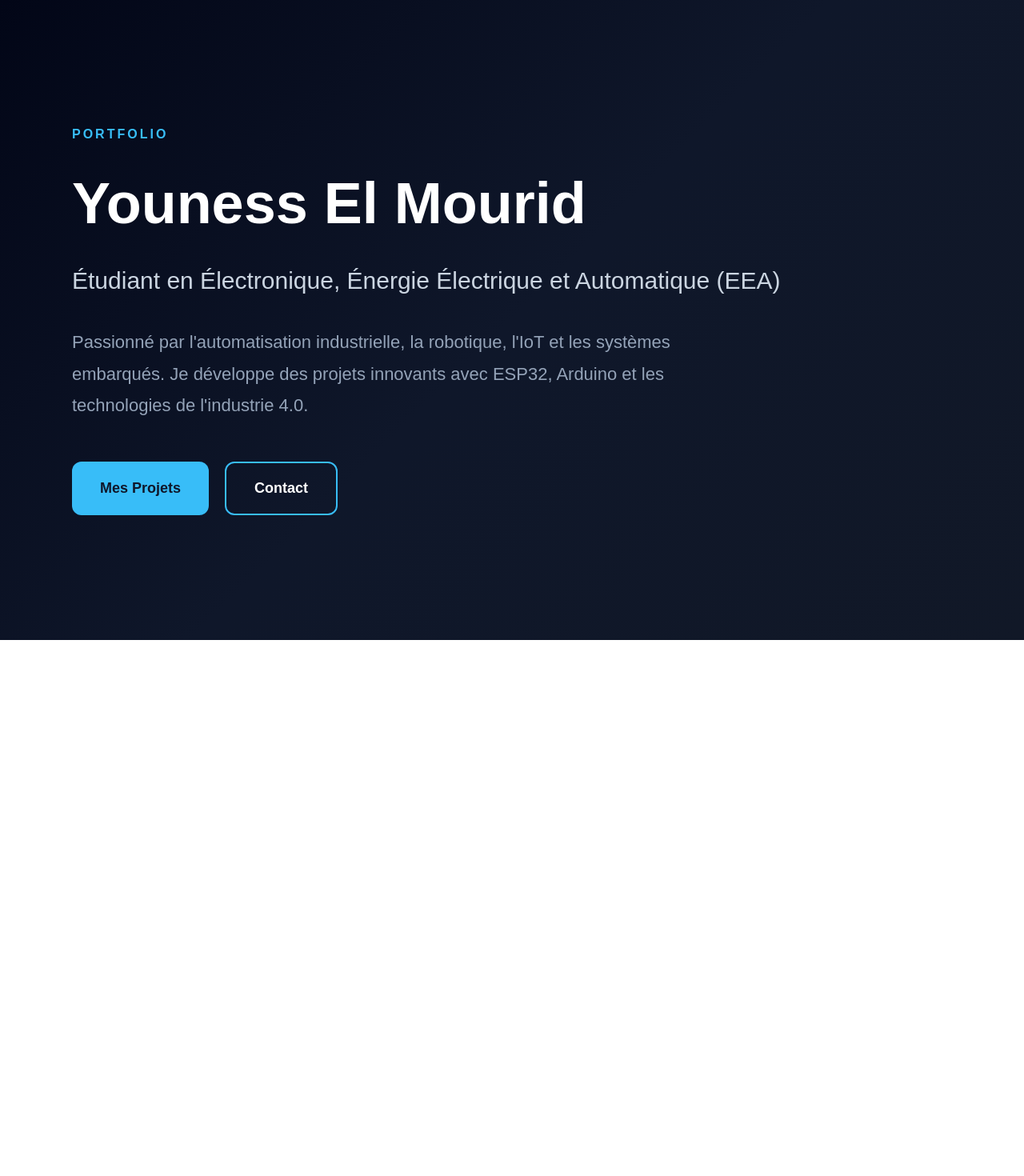
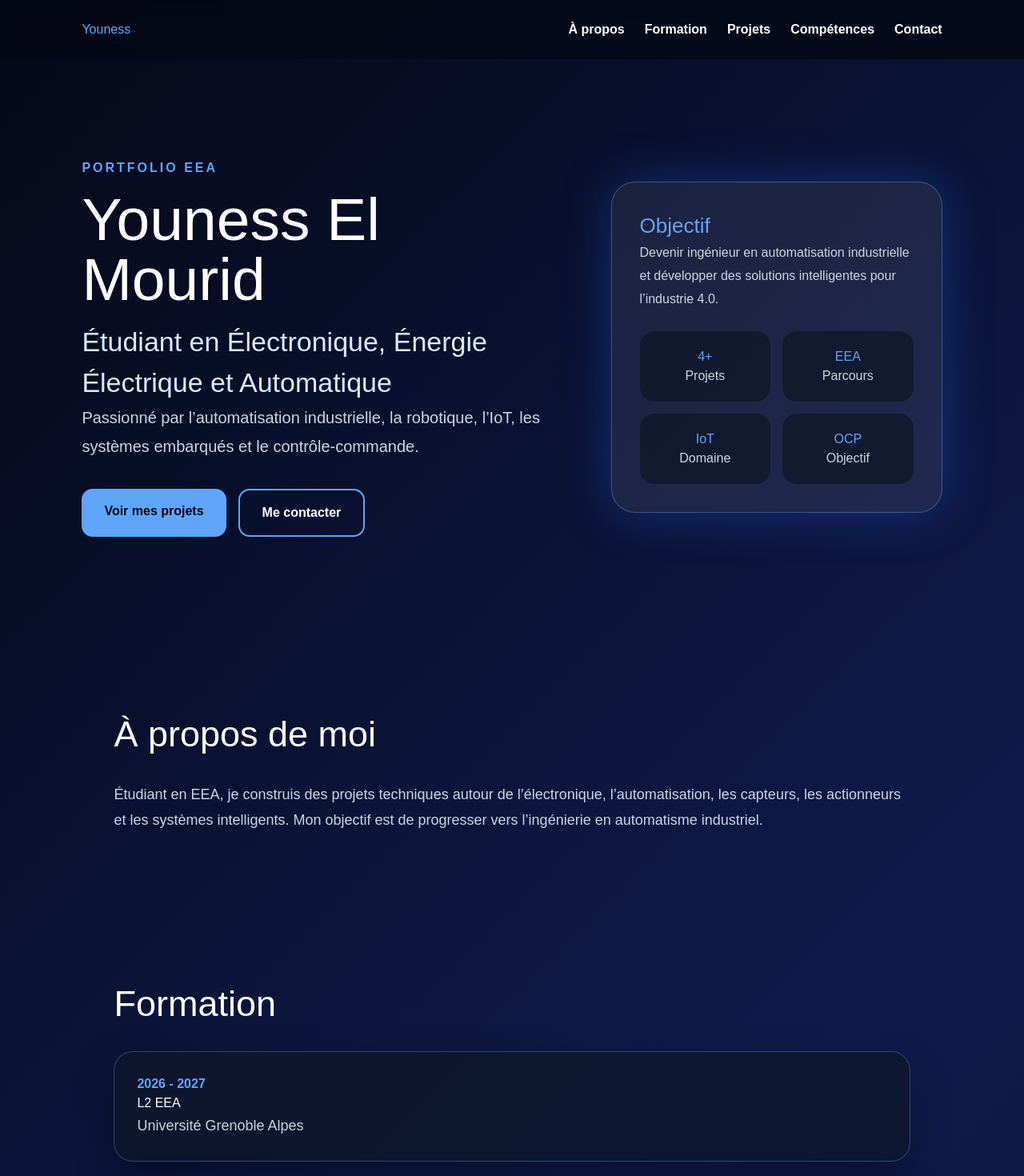
Before and after one commit to Y00NSS/portfolio-youness, a Next.js app: page / in a window 1280 px wide. Shown: the top 1470 px of the page at 80% size. Before the commit the page ends 800 px from the top, so only its background shows below. Built offline with nearby package versions, Linux system fonts and the light colour scheme.

Commit message:
Create full portfolio

```diff
--- a/app/page.tsx
+++ b/app/page.tsx
@@ -1,111 +1,129 @@
 export default function Home() {
+  const skills = ["C", "Arduino", "ESP32", "IoT", "MATLAB", "KiCad", "GitHub", "Linux", "HTML", "CSS", "JavaScript", "Automatisation"];
+
+  const projects = [
+    ["Pilulier intelligent connecté", "ESP32, RTC, LCD, moteur pas à pas, buzzer, LED et application mobile."],
+    ["Robot suiveur de ligne", "Robot avec capteurs infrarouges, moteurs et logique de contrôle."],
+    ["Arrosage automatique", "Arduino, capteur d’humidité et pompe automatique."],
+    ["Tri automatisé", "Convoyeur, capteurs, bras robotique et automatisation industrielle."],
+  ];
+
   return (
-    <main
-      style={{
-        minHeight: "100vh",
-        background:
-          "linear-gradient(135deg, #020617, #0f172a, #111827)",
-        color: "white",
-        fontFamily: "Arial, sans-serif",
-        padding: "40px",
-      }}
-    >
-      <section
-        style={{
-          maxWidth: "1100px",
-          margin: "0 auto",
-          display: "flex",
-          flexDirection: "column",
-          justifyContent: "center",
-          minHeight: "90vh",
-        }}
-      >
-        <p
-          style={{
-            color: "#38bdf8",
-            fontWeight: "bold",
-            letterSpacing: "3px",
-            marginBottom: "20px",
-          }}
-        >
-          PORTFOLIO
-        </p>
+    <main style={{ background: "linear-gradient(135deg,#050816,#0f1b4d,#06111f)", color: "white", minHeight: "100vh", fontFamily: "Arial, sans-serif" }}>
+      <nav style={{ display: "flex", justifyContent: "space-between", padding: "25px 8%", position: "sticky", top: 0, background: "rgba(5,8,22,.8)", backdropFilter: "blur(12px)", zIndex: 10 }}>
+        <h2 style={{ color: "#60a5fa" }}>Youness</h2>
+        <div style={{ display: "flex", gap: "25px" }}>
+          {["À propos", "Formation", "Projets", "Compétences", "Contact"].map((x) => (
+            <a key={x} href={"#" + x.toLowerCase().replace("à ", "").replace("é", "e")} style={{ color: "white", textDecoration: "none", fontWeight: "bold" }}>{x}</a>
+          ))}
+        </div>
+      </nav>
 
-        <h1
-          style={{
-            fontSize: "72px",
-            margin: 0,
-            fontWeight: "bold",
-          }}
-        >
-          Youness El Mourid
-        </h1>
+      <section style={{ minHeight: "90vh", display: "grid", gridTemplateColumns: "1.2fr .8fr", alignItems: "center", gap: "40px", padding: "60px 8%" }}>
+        <div>
+          <p style={{ color: "#60a5fa", fontWeight: "bold", letterSpacing: "3px" }}>PORTFOLIO EEA</p>
+          <h1 style={{ fontSize: "75px", margin: "15px 0", lineHeight: 1 }}>Youness El Mourid</h1>
+          <h2 style={{ fontSize: "34px", color: "#dbeafe", maxWidth: "900px" }}>
+            Étudiant en Électronique, Énergie Électrique et Automatique
+          </h2>
+          <p style={{ fontSize: "20px", color: "#cbd5e1", lineHeight: 1.8, maxWidth: "750px" }}>
+            Passionné par l’automatisation industrielle, la robotique, l’IoT, les systèmes embarqués et le contrôle-commande.
+          </p>
+          <div style={{ marginTop: "35px", display: "flex", gap: "15px" }}>
+            <a href="#projets" style={btn}>Voir mes projets</a>
+            <a href="#contact" style={btn2}>Me contacter</a>
+          </div>
+        </div>
 
-        <h2
-          style={{
-            fontSize: "30px",
-            color: "#cbd5e1",
-            marginTop: "20px",
-            fontWeight: "normal",
-          }}
-        >
-          Étudiant en Électronique, Énergie Électrique et Automatique (EEA)
-        </h2>
-
-        <p
-          style={{
-            fontSize: "22px",
-            lineHeight: "1.8",
-            color: "#94a3b8",
-            maxWidth: "800px",
-            marginTop: "35px",
-          }}
-        >
-          Passionné par l'automatisation industrielle, la robotique,
-          l'IoT et les systèmes embarqués. Je développe des projets
-          innovants avec ESP32, Arduino et les technologies de
-          l'industrie 4.0.
-        </p>
-
-        <div
-          style={{
-            display: "flex",
-            gap: "20px",
-            marginTop: "50px",
-            flexWrap: "wrap",
-          }}
-        >
-          <button
-            style={{
-              background: "#38bdf8",
-              color: "#0f172a",
-              border: "none",
-              padding: "18px 35px",
-              borderRadius: "12px",
-              fontSize: "18px",
-              fontWeight: "bold",
-              cursor: "pointer",
-            }}
-          >
-            Mes Projets
-          </button>
-
-          <button
-            style={{
-              background: "transparent",
-              color: "white",
-              border: "2px solid #38bdf8",
-              padding: "18px 35px",
-              borderRadius: "12px",
-              fontSize: "18px",
-              fontWeight: "bold",
-              cursor: "pointer",
-            }}
-          >
-            Contact
-          </button>
+        <div style={{ background: "rgba(255,255,255,.08)", border: "1px solid rgba(96,165,250,.4)", borderRadius: "30px", padding: "35px", boxShadow: "0 0 60px rgba(37,99,235,.35)" }}>
+          <h3 style={{ color: "#60a5fa", fontSize: "26px" }}>Objectif</h3>
+          <p style={{ color: "#cbd5e1", lineHeight: 1.8 }}>
+            Devenir ingénieur en automatisation industrielle et développer des solutions intelligentes pour l’industrie 4.0.
+          </p>
+          <div style={{ display: "grid", gridTemplateColumns: "1fr 1fr", gap: "15px", marginTop: "25px" }}>
+            <Stat n="4+" t="Projets" />
+            <Stat n="EEA" t="Parcours" />
+            <Stat n="IoT" t="Domaine" />
+            <Stat n="OCP" t="Objectif" />
+          </div>
         </div>
       </section>
+
+      <section id="propos" style={section}>
+        <h2 style={title}>À propos de moi</h2>
+        <p style={text}>
+          Étudiant en EEA, je construis des projets techniques autour de l’électronique, l’automatisation, les capteurs, les actionneurs et les systèmes intelligents. Mon objectif est de progresser vers l’ingénierie en automatisme industriel.
+        </p>
+      </section>
+
+      <section id="formation" style={section}>
+        <h2 style={title}>Formation</h2>
+        <div style={timeline}>
+          <Item year="2026 - 2027" name="L2 EEA" place="Université Grenoble Alpes" />
+          <Item year="2025 - 2026" name="L1 Électronique" place="Université de Bretagne Occidentale" />
+          <Item year="2024" name="Baccalauréat" place="Sciences Mathématiques" />
+        </div>
+      </section>
+
+      <section id="projets" style={section}>
+        <h2 style={title}>Mes Projets</h2>
+        <div style={grid}>
+          {projects.map(([p, d]) => (
+            <div key={p} style={card}>
+              <h3 style={{ fontSize: "24px", color: "#93c5fd" }}>{p}</h3>
+              <p style={text}>{d}</p>
+            </div>
+          ))}
+        </div>
+      </section>
+
+      <section id="competences" style={section}>
+        <h2 style={title}>Compétences</h2>
+        <div style={{ display: "flex", flexWrap: "wrap", gap: "14px" }}>
+          {skills.map((s) => (
+            <span key={s} style={{ padding: "14px 20px", border: "1px solid #3b82f6", borderRadius: "999px", background: "rgba(59,130,246,.15)", fontWeight: "bold" }}>{s}</span>
+          ))}
+        </div>
+      </section>
+
+      <section id="contact" style={{ ...section, textAlign: "center" }}>
+        <h2 style={title}>Contact</h2>
+        <p style={text}>Email : elmouridyouness58@gmail.com</p>
+        <p style={text}>GitHub : Y00NSS</p>
+        <p style={text}>LinkedIn : Youness El Mourid</p>
+      </section>
+
+      <footer style={{ textAlign: "center", padding: "30px", color: "#94a3b8", borderTop: "1px solid rgba(255,255,255,.1)" }}>
+        © 2026 Youness El Mourid — Portfolio
+      </footer>
     </main>
   );
 }
+
+function Stat({ n, t }: { n: string; t: string }) {
+  return (
+    <div style={{ background: "rgba(15,23,42,.8)", borderRadius: "18px", padding: "20px", textAlign: "center" }}>
+      <h2 style={{ color: "#60a5fa", margin: 0 }}>{n}</h2>
+      <p style={{ color: "#cbd5e1", margin: 0 }}>{t}</p>
+    </div>
+  );
+}
+
+function Item({ year, name, place }: { year: string; name: string; place: string }) {
+  return (
+    <div style={card}>
+      <p style={{ color: "#60a5fa", fontWeight: "bold" }}>{year}</p>
+      <h3>{name}</h3>
+      <p style={text}>{place}</p>
+    </div>
+  );
+}
+
+const btn = { background: "#60a5fa", color: "#020617", padding: "16px 28px", borderRadius: "14px", textDecoration: "none", fontWeight: "bold" };
+const btn2 = { border: "2px solid #60a5fa", color: "white", padding: "16px 28px", borderRadius: "14px", textDecoration: "none", fontWeight: "bold" };
+const section = { padding: "90px 8%", maxWidth: "1200px", margin: "auto" };
+const title = { fontSize: "45px", marginBottom: "25px", color: "white" };
+const text = { color: "#cbd5e1", lineHeight: 1.8, fontSize: "18px" };
+const grid = { display: "grid", gridTemplateColumns: "repeat(auto-fit,minmax(260px,1fr))", gap: "25px" };
+const card = { background: "rgba(15,23,42,.75)", border: "1px solid rgba(96,165,250,.35)", borderRadius: "24px", padding: "28px", boxShadow: "0 20px 50px rgba(0,0,0,.3)" };
+const timeline = { display: "grid", gap: "20px" };
```
